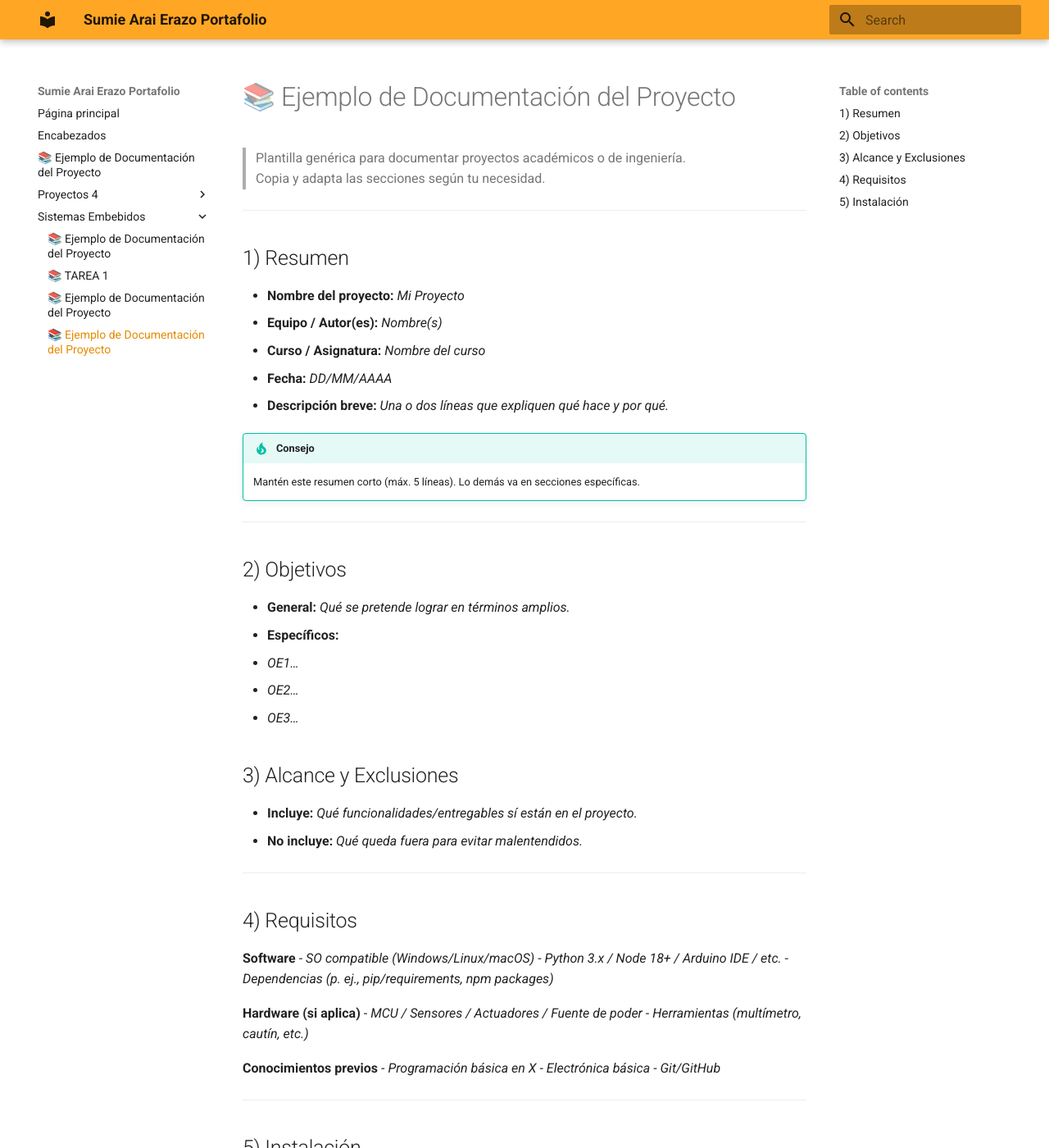
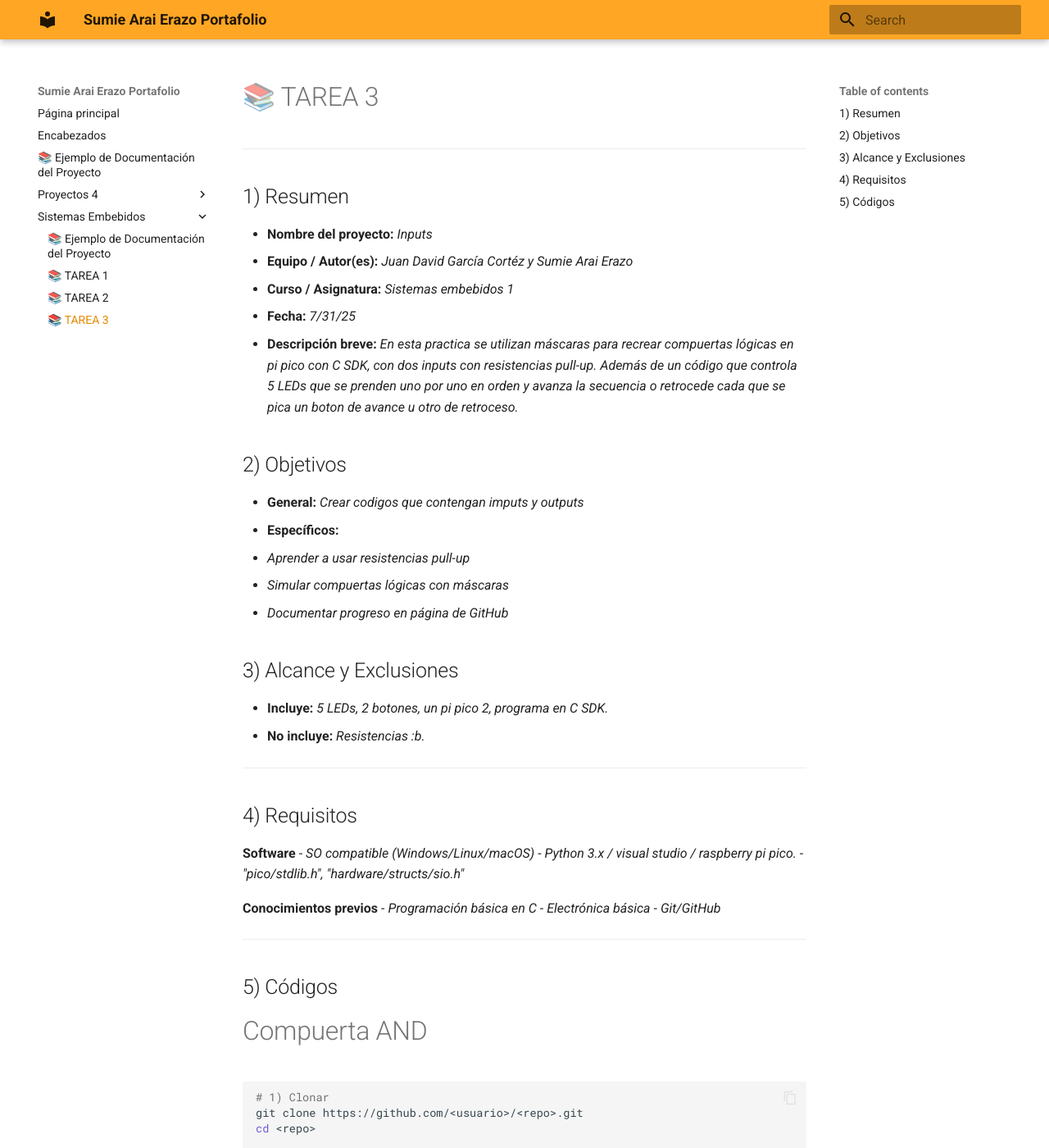
Before and after one commit to Sumie-Arai/Sumie_portafolio, an MkDocs documentation site: the page built from docs/Sistemas Embebidos/TAREA3.md, in a window 1280 px wide and 1400 px high. Shown: the whole window at 82% size. Built offline with MkDocs 1.6.1 and Material for MkDocs 9.7.7, drawn with Linux system fonts in a browser that asks for light colours; some of the changed text lies outside the part shown.

Commit message:
correccion codigo tarea 3 y pagina pprincipal

````diff
--- a/docs/Sistemas Embebidos/TAREA2.md
+++ b/docs/Sistemas Embebidos/TAREA2.md
@@ -1,4 +1,4 @@
-# 📚 Ejemplo de Documentación del Proyecto
+# 📚 TAREA 2
 
 > Plantilla genérica para documentar proyectos académicos o de ingeniería.
 > Copia y adapta las secciones según tu necesidad.
--- a/docs/Sistemas Embebidos/TAREA3.md
+++ b/docs/Sistemas Embebidos/TAREA3.md
@@ -1,35 +1,28 @@
-# 📚 Ejemplo de Documentación del Proyecto
-
-> Plantilla genérica para documentar proyectos académicos o de ingeniería.
-> Copia y adapta las secciones según tu necesidad.
+# 📚 TAREA 3
 
 ---
 
 ## 1) Resumen
 
-- **Nombre del proyecto:** _Mi Proyecto_
-- **Equipo / Autor(es):** _Nombre(s)_
-- **Curso / Asignatura:** _Nombre del curso_
-- **Fecha:** _DD/MM/AAAA_
-- **Descripción breve:** _Una o dos líneas que expliquen qué hace y por qué._
+- **Nombre del proyecto:** _Inputs_
+- **Equipo / Autor(es):** _Juan David García Cortéz y Sumie Arai Erazo_
+- **Curso / Asignatura:** _Sistemas embebidos 1_
+- **Fecha:** _7/31/25_
+- **Descripción breve:** _En esta practica se utilizan máscaras para recrear compuertas lógicas en pi pico con C SDK, con dos inputs con resistencias pull-up. Además de un código que controla 5 LEDs que se prenden uno por uno en orden y avanza la secuencia o retrocede cada que se pica un boton de avance u otro de retroceso._
 
-!!! tip "Consejo"
-    Mantén este resumen corto (máx. 5 líneas). Lo demás va en secciones específicas.
-
----
 
 ## 2) Objetivos
 
-- **General:** _Qué se pretende lograr en términos amplios._
+- **General:** _Crear codigos que contengan imputs y outputs_
 - **Específicos:**
-  - _OE1…_
-  - _OE2…_
-  - _OE3…_
+  - _Aprender a usar resistencias pull-up_
+  - _Simular compuertas lógicas con máscaras_
+  - _Documentar progreso en página de GitHub_
 
 ## 3) Alcance y Exclusiones
 
-- **Incluye:** _Qué funcionalidades/entregables sí están en el proyecto._
-- **No incluye:** _Qué queda fuera para evitar malentendidos._
+- **Incluye:** _5 LEDs, 2 botones, un pi pico 2, programa en C SDK._
+- **No incluye:** _Resistencias :b._
 
 ---
 
@@ -37,21 +30,19 @@
 
 **Software**
 - _SO compatible (Windows/Linux/macOS)_
-- _Python 3.x / Node 18+ / Arduino IDE / etc._
-- _Dependencias (p. ej., pip/requirements, npm packages)_
-
-**Hardware (si aplica)**
-- _MCU / Sensores / Actuadores / Fuente de poder_
-- _Herramientas (multímetro, cautín, etc.)_
+- _Python 3.x / visual studio / raspberry pi pico._
+- _"pico/stdlib.h", "hardware/structs/sio.h"_
 
 **Conocimientos previos**
-- _Programación básica en X_
+- _Programación básica en C_
 - _Electrónica básica_
 - _Git/GitHub_
 
 ---
 
-## 5) Instalación
+## 5) Códigos
+
+# Compuerta AND
 
 ```bash
 # 1) Clonar
@@ -72,3 +63,7 @@ npm install
 
 
 ```
+# Compuerta OR
+# Compuerta XOR
+
+## 6) Esquemático
--- a/mkdocs.yml
+++ b/mkdocs.yml
@@ -1,4 +1,6 @@
 site_name: Sumie Arai Erazo Portafolio
+sitre_url: https://sumiearai.github.io/Sumie_portafolio/
+
 markdown_extensions:
   - pymdownx.highlight:
       anchor_linenums: true
````
Also changed, not shown: docs/index.md (+1 -0 lines).
